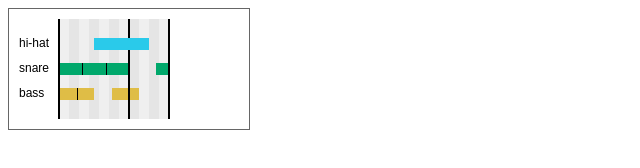
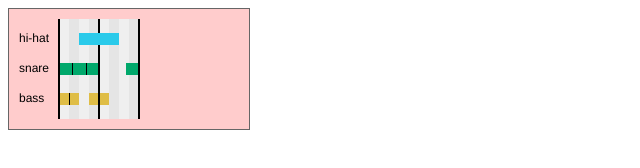
Before and after one commit to pelevesque/musicblocks, a plain HTML site: page index.html in a window 1280 px wide. Shown: the whole page, without its empty margins (0-640 px from the left). Drawn offline with Linux system fonts and the light colour scheme.

Commit message:
Refactor code

```diff
--- a/index.html
+++ b/index.html
@@ -4,15 +4,282 @@
     <meta charset="UTF-8">
     <meta name="viewport" content="width=device-width, initial-scale=1.0">
     <meta http-equiv="X-UA-Compatible" content="ie=edge">
-    <title>musicblocks</title>
+    <title>Music Blocks</title>
   </head>
   <body>
     <script>
+
       /*--------------------------------------------------------------
-        Provided Data
+        Class
       --------------------------------------------------------------*/
-      const providedData = {
-        instruments: [
+      class MusicBlocks {
+
+        constructor(instruments, options = {}) {
+          this.instruments = instruments
+          this.o = this.deepMerge(this.defaultOptions, options)
+          this.numBeats = this.getNumBeats()
+          this.instrumentMargin = this.getInstrumentMargin()
+          this.svgns = "http://www.w3.org/2000/svg"
+          this.svg = null
+          this.crossMeasureNoteConnectors = []
+        }
+
+        defaultOptions = {
+          svg: {
+            id: "svg",
+            w: 240,
+            h: 120,
+            padding: 10,
+            border: "1px solid #666",
+            background: "#f5f5f5",
+          },
+          measures: {
+            verticalPadding: 25,
+            h: 100,
+            beat: {
+              structure: [4, 4],
+              w: 10,
+            },
+            zebraBackground: ["#efefef", "#e5e5e5"],
+            bar: {
+              w: 2,
+              color: "black",
+            },
+          },
+          labels: {
+            w: 40,
+            yOffset: 3,
+            font: {
+              family: "Helvetica, Arial, sans-serif",
+              size: "12px",
+            },
+            color: "black",
+          },
+          notes: {
+            h: 12,
+            separator: {
+              w: 1,
+              color: "black",
+            },
+          },
+        }
+
+        deepMerge(o1, o2) {
+          const merged = {...o1, ...o2}
+          for (const key of Object.keys(o2)) {
+            if (
+              typeof o1[key] === 'object' && o1[key] !== null &&
+              typeof o2[key] === 'object' && o2[key] !== null
+            ) {
+              merged[key] = this.deepMerge(o1[key], o2[key])
+            }
+          }
+          return merged
+        }
+
+        getNumBeats() {
+          return this.o.measures.beat.structure.reduce(
+            (count, n) => count + n, 0
+          )
+        }
+
+        getInstrumentMargin() {
+          const h = this.o.measures.h
+          const verticalPadding = this.o.measures.verticalPadding
+          const instrumentLength = this.instruments.length
+          const totalSpace = h - (verticalPadding * 2)
+          return Math.floor(totalSpace / (instrumentLength - 1))
+        }
+
+        initSVG(id, w, h, background, border) {
+          const e = document.createElementNS(this.svgns, "svg")
+          e.setAttribute("id", id)
+          e.setAttribute("width", w)
+          e.setAttribute("height", h)
+          e.style.background = background
+          e.style.border = border
+          return e
+        }
+
+        line(x1, y1, x2, y2, stroke, strokeWidth) {
+          const e = document.createElementNS(this.svgns, "line")
+          e.setAttribute("x1", x1)
+          e.setAttribute("y1", y1)
+          e.setAttribute("x2", x2)
+          e.setAttribute("y2", y2)
+          e.setAttribute("stroke", stroke)
+          e.setAttribute("stroke-width", strokeWidth)
+          return e
+        }
+
+        rect(x, y, w, h, fill) {
+          const e = document.createElementNS(this.svgns, "rect")
+          e.setAttribute("x", x)
+          e.setAttribute("y", y)
+          e.setAttribute("width",  w)
+          e.setAttribute("height", h)
+          e.setAttribute("fill", fill)
+          return e
+        }
+
+        text(text, x, y, fontSize, fontFamily, fill) {
+          const e = document.createElementNS(this.svgns, "text")
+          e.textContent = text
+          e.setAttribute("x", x)
+          e.setAttribute("y", y)
+          e.setAttribute("font-size", fontSize)
+          e.setAttribute("font-family", fontFamily)
+          e.setAttribute("fill", fill)
+          return e
+        }
+
+        drawZebraBackground() {
+          const xOffset = this.o.svg.padding + this.o.labels.w
+          const y = this.o.svg.padding
+          const w = this.o.measures.beat.w
+          const h = this.o.measures.h
+          for (let i = 0; i < this.numBeats; i++) {
+            const x = xOffset + (w * i)
+            const fill = this.o.measures.zebraBackground[i % 2]
+            const e = this.rect(x, y, w, h, fill)
+            this.svg.appendChild(e)
+          }
+        }
+
+        drawLabels() {
+          const xOffset = this.o.svg.padding
+          const yOffset =
+           this.o.svg.padding +
+           this.o.measures.verticalPadding +
+           this.o.labels.yOffset
+          const fontSize = this.o.labels.font.size
+          const fontFamily = this.o.labels.font.family
+          const fill = this.o.labels.color
+          this.instruments.forEach((instrument, i) => {
+            const y = yOffset + (this.instrumentMargin * i)
+            const e = this.text(
+              instrument.label,
+              xOffset,
+              y,
+              fontSize,
+              fontFamily,
+              fill,
+            )
+            this.svg.appendChild(e)
+          })
+        }
+
+        drawNotes() {
+          const xOffset = this.o.svg.padding + this.o.labels.w
+          const yOffset =
+           this.o.svg.padding +
+           this.o.measures.verticalPadding
+          const noteHeight = this.o.notes.h
+          this.instruments.forEach((instrument, i) => {
+            let needle = 0
+            const y = yOffset + (this.instrumentMargin * i)
+            const color = instrument.color
+            instrument.notes.forEach((measureNotes, j) => {
+              const numMeasureBeats = this.o.measures.beat.structure[j]
+              const measureWidth = numMeasureBeats * this.o.measures.beat.w
+              measureNotes.forEach(note => {
+                let percentage
+                let separator = false
+                let connector = false
+                // Rest.
+                if (note.charAt(0) === '_') {
+                  percentage = note.substr(1)
+                  needle += measureWidth * (percentage / 100)
+                }
+                // Note.
+                else {
+                  if (note.charAt(0) === '|') {
+                    note = note.substr(1)
+                    separator = true
+                  }
+                  if (note.charAt(note.length - 1) === '~') {
+                    note = note.substr(0, note.length - 1)
+                    connector = true
+                  }
+                  // Draw note.
+                  percentage = note
+                  const x1 = Math.round(xOffset + needle)
+                  needle += measureWidth * (percentage / 100)
+                  const x2 = Math.round(xOffset + needle)
+                  const e = this.line(x1, y, x2, y, color, noteHeight)
+                  this.svg.appendChild(e)
+                  // Draw separator.
+                  if (separator) {
+                    const x2 = x1 + this.o.notes.separator.w
+                    const color = this.o.notes.separator.color
+                    const e = this.line(x1, y, x2, y, color, noteHeight)
+                    this.svg.appendChild(e)
+                  }
+                  // Save connector.
+                  if (connector) {
+                    const connector = {
+                      instrumentNumber: i,
+                      measureNumber: j,
+                      y: y,
+                    }
+                    this.crossMeasureNoteConnectors.push(connector)
+                  }
+                }
+              })
+            })
+          })
+        }
+
+        drawMeasureLines() {
+          const xOffset = this.o.svg.padding + this.o.labels.w
+          const y1 = this.o.svg.padding
+          const y2 = y1 + this.o.measures.h
+          const c = this.o.measures.bar.color
+          const w = this.o.measures.bar.w
+          const e = this.line(xOffset, y1, xOffset, y2, c, w)
+          this.svg.appendChild(e)
+          let beatCount = 0
+          this.o.measures.beat.structure.forEach((numMeasureBeats, i) => {
+            beatCount += numMeasureBeats
+            const x = xOffset + (beatCount * this.o.measures.beat.w)
+            const e = this.line(x, y1, x, y2, c, w)
+            this.svg.appendChild(e)
+            this.crossMeasureNoteConnectors.forEach(connector => {
+              if (connector.measureNumber === i) {
+                const e = this.line(
+                  x - 2, // 2 is magical.
+                  connector.y,
+                  x + this.o.measures.bar.w,
+                  connector.y,
+                  this.instruments[connector.instrumentNumber].color,
+                  this.o.notes.h,
+                )
+                this.svg.appendChild(e)
+              }
+            })
+          })
+        }
+
+        render() {
+          this.svg = this.initSVG(
+            this.o.svg.id,
+            this.o.svg.w,
+            this.o.svg.h,
+            this.o.svg.background,
+            this.o.svg.border,
+          )
+          this.drawZebraBackground()
+          this.drawLabels()
+          this.drawNotes()
+          this.drawMeasureLines()
+          return this.svg
+        }
+      }
+
+      /*--------------------------------------------------------------
+        Data
+      --------------------------------------------------------------*/
+      const instruments = [
         {
           label: "hi-hat",
           color: "#2acaea",
@@ -37,258 +304,24 @@
             ["25", "_75"],
           ],
         },
-        ],
-      }
+      ]
 
-      /*--------------------------------------------------------------
-        Defaults
-      --------------------------------------------------------------*/
-      const defaults = {
+      const options = {
         svg: {
-          id: "svg",
-          w: 240,
-          h: 120,
-          padding: 10,
-          border: "1px solid #666",
-          background: "white",
+          background: "#ffcccc",
         },
         measures: {
-          verticalPadding: 25,
-          h: 100,
-          beat: {
-            structure: [7, 4],
-            w: 10,
+          verticalPadding: 20,
         },
-          zebraBackground: ["#efefef", "#e5e5e5"],
-          bar: {
-            w: 2,
-            color: "black",
-          },
-        },
-        labels: {
-          w: 40,
-          yOffset: 3,
-          font: {
-            family: "arial",
-            size: "12px",
-          },
-          color: "black",
-        },
-        notes: {
-          h: 12,
-          separator: {
-            w: 1,
-            color: "black",
-          },
-        },
-      }
-
-      /*--------------------------------------------------------------
-        Data
-      --------------------------------------------------------------*/
-      const data = {
-        ...providedData,
-        ...defaults,
-      }
-
-      /*--------------------------------------------------------------
-        Functions
-      --------------------------------------------------------------*/
-      const svgns = "http://www.w3.org/2000/svg"
-
-      function createSVG(id, w, h, background, border) {
-        const e = document.createElementNS(svgns, "svg")
-        e.setAttribute("id", id)
-        e.setAttribute("width", w)
-        e.setAttribute("height", h)
-        e.style.background = background
-        e.style.border = border
-        return e
-      }
-
-      function line(x1, y1, x2, y2, stroke, strokeWidth) {
-        const e = document.createElementNS(svgns, "line")
-        e.setAttribute("x1", x1)
-        e.setAttribute("y1", y1)
-        e.setAttribute("x2", x2)
-        e.setAttribute("y2", y2)
-        e.setAttribute("stroke", stroke)
-        e.setAttribute("stroke-width", strokeWidth)
-        return e
-      }
-
-      function rect(x, y, w, h, fill) {
-        const e = document.createElementNS(svgns, "rect")
-        e.setAttribute("x", x)
-        e.setAttribute("y", y)
-        e.setAttribute("width",  w)
-        e.setAttribute("height", h)
-        e.setAttribute("fill", fill)
-        return e
-      }
-
-      function text(text, x, y, fontSize, fontFamily, fill) {
-        const e = document.createElementNS(svgns, "text")
-        e.textContent = text
-        e.setAttribute("x", x)
-        e.setAttribute("y", y)
-        e.setAttribute("font-size", fontSize)
-        e.setAttribute("font-family", fontFamily)
-        e.setAttribute("fill", fill)
-        return e
-      }
-
-      function getNumBeats() {
-        return data.measures.beat.structure.reduce(
-          (count, n) => count + n, 0
-        )
-      }
-
-      function createZebraBackground() {
-        const xOffset = data.svg.padding + data.labels.w
-        const y = data.svg.padding
-        const w = data.measures.beat.w
-        const h = data.measures.h
-        for (let i = 0; i < getNumBeats(); i++) {
-          const x = xOffset + (data.measures.beat.w * i)
-          const fill = data.measures.zebraBackground[i % 2]
-          const e = rect(x, y, w, h, fill)
-          svg.appendChild(e)
-        }
-      }
-
-      function getSpaceBetweenInstruments() {
-        const totalSpace = data.measures.h - (data.measures.verticalPadding * 2)
-        return Math.floor(totalSpace / (data.instruments.length - 1))
-      }
-
-      function createLabels() {
-        const xOffset = data.svg.padding
-        const yOffset = data.svg.padding + data.measures.verticalPadding + data.labels.yOffset
-        const fontSize = data.labels.font.size
-        const fontFamily = data.labels.font.family
-        const fill = data.labels.color
-        const spaceBetweenInstruments = getSpaceBetweenInstruments()
-        data.instruments.forEach((instrument, i) => {
-          const t = instrument.label
-          const y = yOffset + (spaceBetweenInstruments * i)
-          const e = text(t, xOffset, y, fontSize, fontFamily, fill)
-          svg.appendChild(e)
-        })
-      }
-
-      function createNotes() {
-        const connectors = []
-        const xOffset = data.svg.padding + data.labels.w
-        const yOffset = data.svg.padding + data.measures.verticalPadding
-        const noteHeight = data.notes.h
-        const spaceBetweenInstruments = getSpaceBetweenInstruments()
-        for (let i = 0; i < data.instruments.length; i++) {
-          let needle = 0
-          const y = yOffset + (spaceBetweenInstruments * i)
-          const color = data.instruments[i].color
-          for (let j = 0; j < data.instruments[i].notes.length; j++) {
-            const numMeasureBeats = data.measures.beat.structure[j]
-            const measureWidth = numMeasureBeats * data.measures.beat.w
-            for (let k = 0; k < data.instruments[i].notes[j].length; k++) {
-              let percentage
-              let separator = false
-              let connector = false
-              let note = data.instruments[i].notes[j][k]
-              // Rest.
-              if (note.charAt(0) === '_') {
-                percentage = note.substr(1)
-                needle += measureWidth * (percentage / 100)
-              }
-              // Note.
-              else {
-                if (note.charAt(0) === '|') {
-                  note = note.substr(1)
-                  separator = true
-                }
-                if (note.charAt(note.length - 1) === '~') {
-                  note = note.substr(0, note.length - 1)
-                  connector = true
-                }
-                // Draw note.
-                percentage = note
-                const x1 = Math.round(xOffset + needle)
-                needle += measureWidth * (percentage / 100)
-                const x2 = Math.round(xOffset + needle)
-                const e = line(x1, y, x2, y, color, noteHeight)
-                svg.appendChild(e)
-                // Draw separator.
-                if (separator) {
-                  const x2 = x1 + data.notes.separator.w
-                  const color = data.notes.separator.color
-                  const e = line(x1, y, x2, y, color, noteHeight)
-                  svg.appendChild(e)
-                }
-                // Store connector for later.
-                if (connector) {
-                  const x2 = x1 + data.measures.bar.w
-                  let connector = {
-                    instrumentNumber: i,
-                    measureNumber: j,
-                    y: y,
-                  }
-                  connectors.push(connector)
-                }
-              }
-            }
-          }
-        }
-        return connectors
-      }
-
-      function createMeasureLines(connectors) {
-        xOffset = data.svg.padding + data.labels.w
-        const y1 = data.svg.padding
-        const y2 = y1 + data.measures.h
-        const c = data.measures.bar.color
-        const w = data.measures.bar.w
-        let beatCount = 0
-        let x = xOffset
-        const e = line(x, y1, x, y2, c, w)
-        svg.appendChild(e)
-        for (let i = 0; i < data.measures.beat.structure.length; i++) {
-          beatCount += data.measures.beat.structure[i]
-          x = xOffset + (beatCount * data.measures.beat.w)
-          const e = line(x, y1, x, y2, c, w)
-          svg.appendChild(e)
-          for (let j = 0; j < connectors.length; j++) {
-            if (connectors[j].measureNumber === i) {
-              const e = line(
-                x - 2, // 2 is magical
-                connectors[j].y,
-                x + data.measures.bar.w,
-                connectors[j].y,
-                data.instruments[connectors[j].instrumentNumber].color,
-                data.notes.h
-              )
-              svg.appendChild(e)
-            }
-          }
-        }
       }
 
       /*--------------------------------------------------------------
         Main
       --------------------------------------------------------------*/
-      const svg = createSVG(
-        data.svg.id,
-        data.svg.w,
-        data.svg.h,
-        data.svg.background,
-        data.svg.border
-      )
+      const musicBlocks = new MusicBlocks(instruments, options)
+      const svg = musicBlocks.render()
+      document.body.appendChild(svg)
 
-      createZebraBackground()
-      createLabels()
-      const connectors = createNotes()
-      createMeasureLines(connectors)
-
-      document.body.appendChild(svg)
     </script>
   </body>
 </html>
```
Lines whose indentation alone changed are shown as unchanged.
